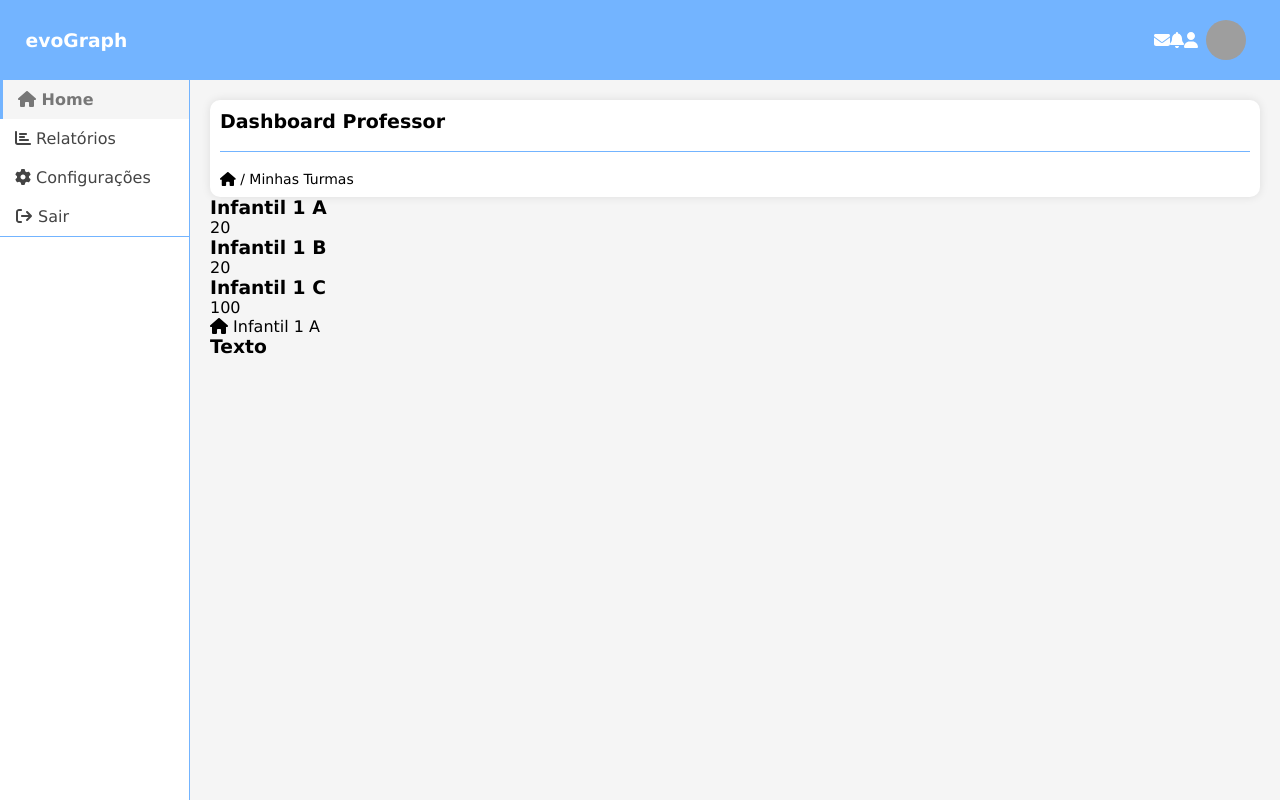
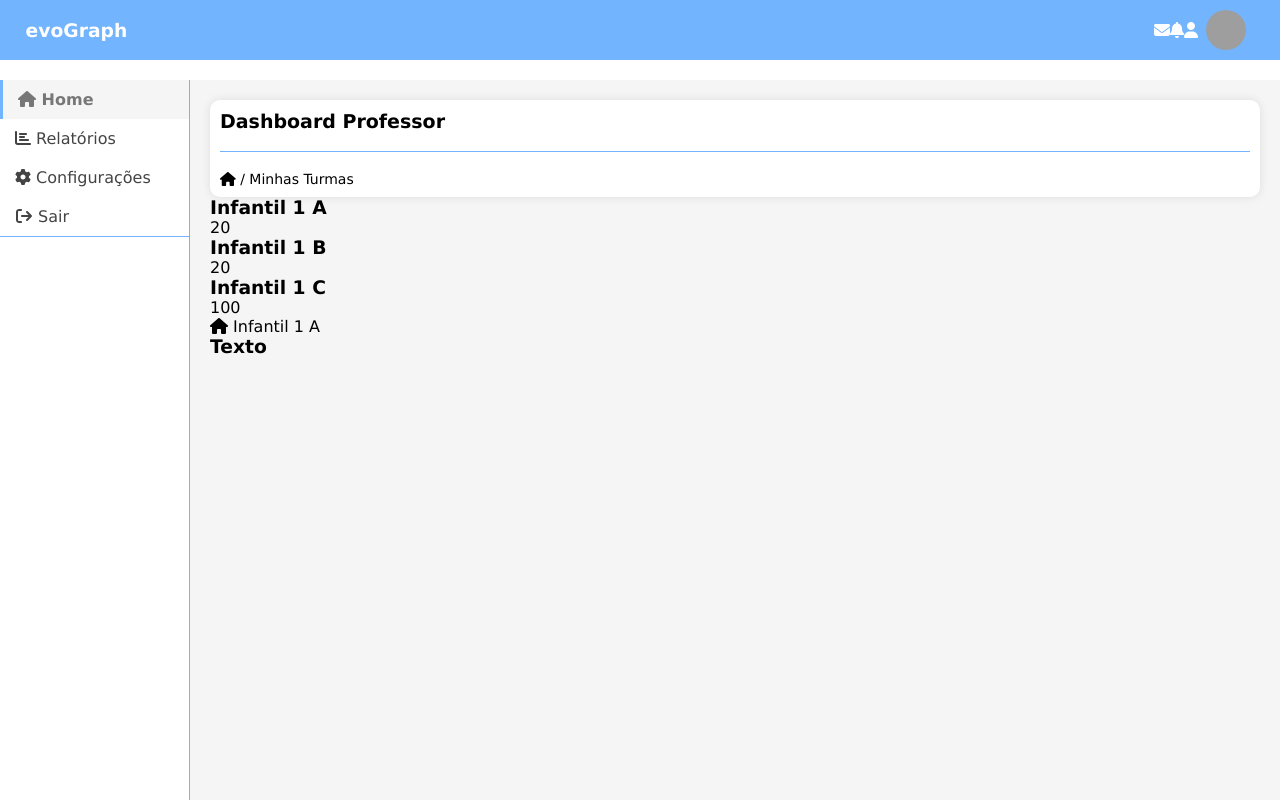
Before and after one commit to evanderson-dev/evoGraph, a PHP site: page /home.html in a window 1280 px wide. Run offline with PHP 8.4, Linux system fonts and the light colour scheme; some libraries are stand-ins or nearby versions; grey boxes are pictures that could not be loaded.

Commit message:
Reduce header padding for improved layout consistency

```diff
--- a/css/style.css
+++ b/css/style.css
@@ -12,7 +12,7 @@ html, body {
 
 header {
     background-color: #73b4ff;
-    padding: 20px 2%;
+    padding: 10px 2%;
     display: flex;
     justify-content: space-between;
     position: fixed; /* Fixa o header no topo */
```
